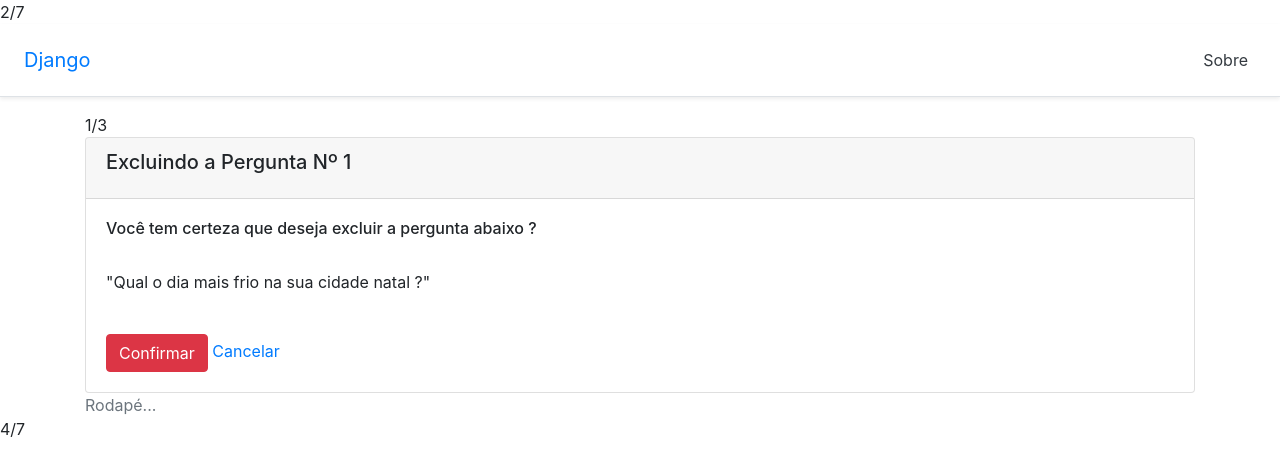
After one commit to vitorh2005/Invista.agro, a Django app: page /polls/pergunta/1/delete in a window 1280 px wide. The commit adds this page. Shown: the top 476 px of the page. Run offline with Django 4.2, Linux system fonts and the light colour scheme; data comes from the database, SQL or seed files in the repository; some libraries are stand-ins or nearby versions.

Commit message:
DELETE - CRUD Básico.

```diff
--- a/polls/urls.py
+++ b/polls/urls.py
@@ -10,5 +10,5 @@ urlpatterns = [
     path('perguntas/list', views.ultimas_perguntas, name='polls_list'),
     path('pergunta/add', views.QuestionCreateView.as_view(), name="poll_add"),
     path('pergunta/<int:pk>/edit',views.QuestionUpdateView.as_view(),name="poll_edit"),
-
+    path('pergunta/<int:pk>/delete',views.QuestionDeleteView.as_view(),name="poll_delete"),
 ]
--- a/polls/views.py
+++ b/polls/views.py
@@ -1,4 +1,4 @@
-from django.views.generic.edit import CreateView, UpdateView
+from django.views.generic.edit import CreateView, UpdateView, DeleteView
 from django.urls import reverse_lazy
 
 from polls.models import Question
@@ -46,3 +46,8 @@ class QuestionUpdateView(UpdateView):
         context = super(QuestionUpdateView, self).get_context_data(**kwargs)
         context['form_title'] = 'Editando a pergunta'
         return context
+
+class QuestionDeleteView(DeleteView):
+    model = Question
+    template_name = 'polls/question_confirm_delete_form.html'
+    success_url = reverse_lazy('polls_list')
--- a/templates/polls/perguntas_recentes.html
+++ b/templates/polls/perguntas_recentes.html
@@ -14,6 +14,9 @@ Mega Enquetes
 <a href="{% url 'poll_edit' pk=question.id %}" class="link-secondary">
     Editar
  </a>
+ <a href="{% url 'poll_delete' pk=question.id %}" class="link-secondary">
+    Excluir
+</a>
 
 {% endfor %}
 {% endblock %}
--- /dev/null
+++ b/templates/polls/question_confirm_delete_form.html
@@ -0,0 +1,23 @@
+{% extends '_layout1.html' %}
+<!-- adaptar o caminho conforme sua configuração -->
+{% block content %}
+<!-- substitui o bloco content em _layout1.html -->
+1/3
+<div class="card">
+    <div class="card-header">
+        <h5 class="card-title">Excluindo a Pergunta Nº {{ object.id }}</h5>
+    </div>
+    <div class="card-body">
+        <form method="post">
+            {% csrf_token %}
+            <h6>Você tem certeza que deseja excluir a pergunta abaixo ?</h6>
+            <br />
+            <p>"{{ object.question_text }}"</p>
+            <br />
+            <button type="submit" class="btn btn-danger">Confirmar</button>
+            <a href="{% url 'polls_list' %}" class="link-secondary">Cancelar </a>
+        </form>
+    </div>
+</div>
+{% endblock %}
+<!-- fecha o bloco content -->
```
